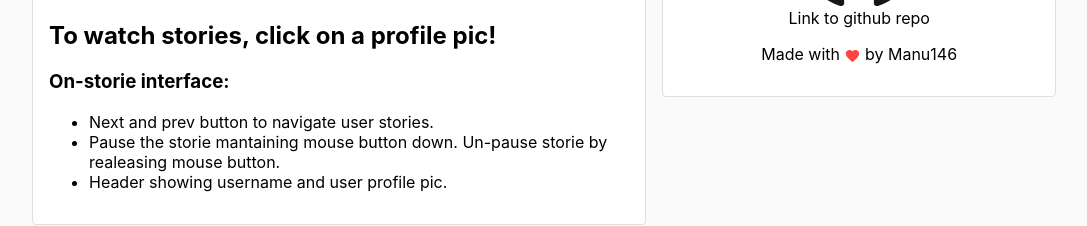
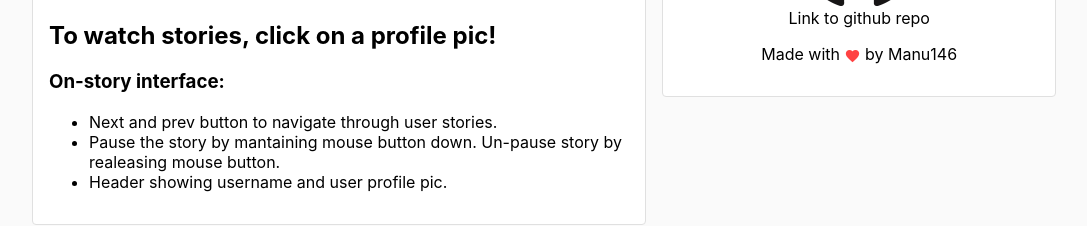
Before and after one commit to Manu146/instagram-stories-clone, a React (Create React App) app: page / in a window 1280 px wide. Shown: the part 161-387 px from the top of the page, without its empty margins (96-1183 px from the left). Built offline with nearby package versions, Linux system fonts and the light colour scheme.

Commit message:
minor fixes

```diff
--- a/src/App.js
+++ b/src/App.js
@@ -75,11 +75,11 @@ function App() {
           ></StoriesList>
           <InfoBox>
             <h2>To watch stories, click on a profile pic!</h2>
-            <h3>On-storie interface:</h3>
+            <h3>On-story interface:</h3>
             <ul>
-              <li>Next and prev button to navigate user stories.</li>
+              <li>Next and prev button to navigate through user stories.</li>
               <li>
-                Pause the storie mantaining mouse button down. Un-pause storie
+                Pause the story by mantaining mouse button down. Un-pause story
                 by realeasing mouse button.
               </li>
               <li>Header showing username and user profile pic.</li>
```
